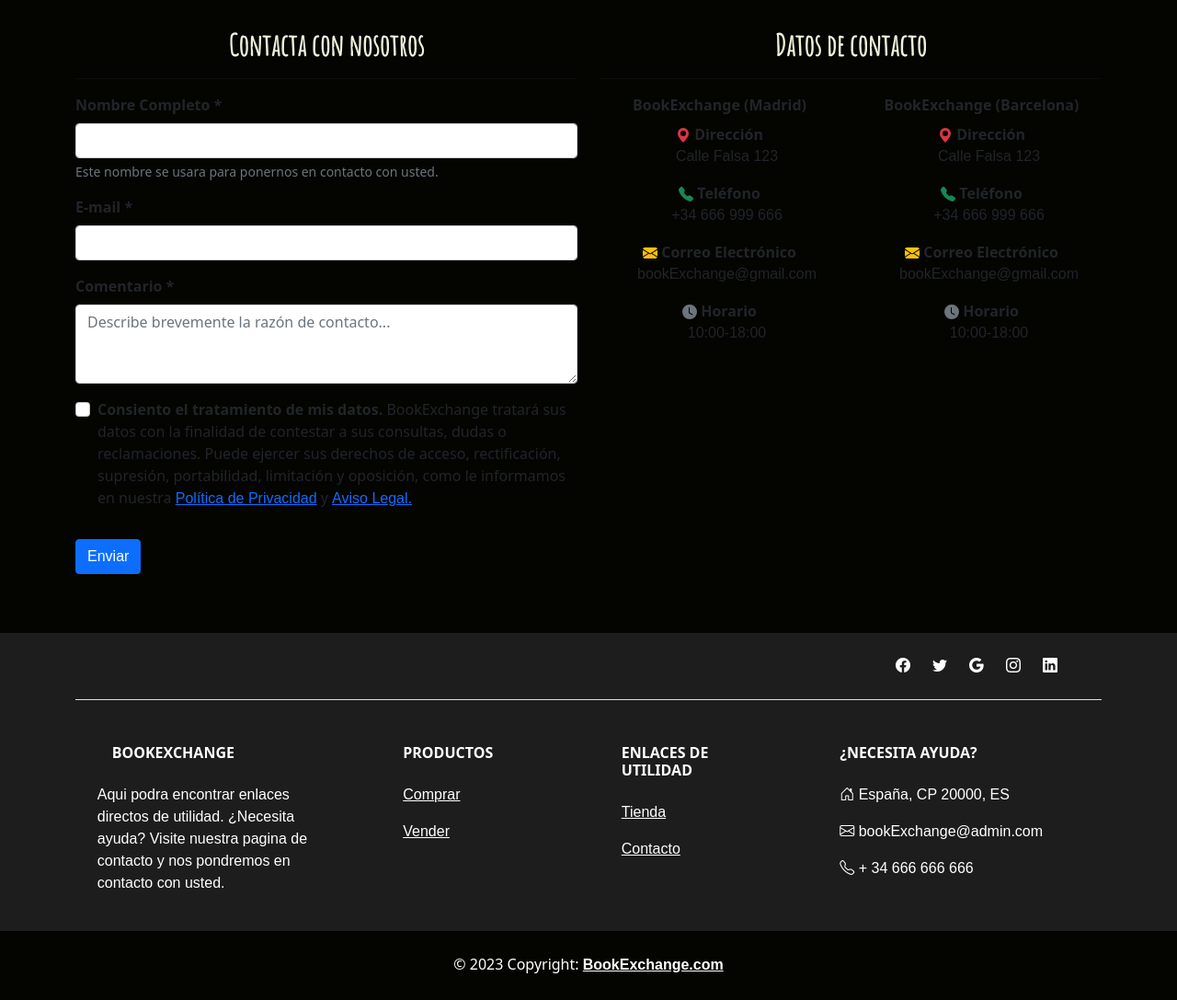
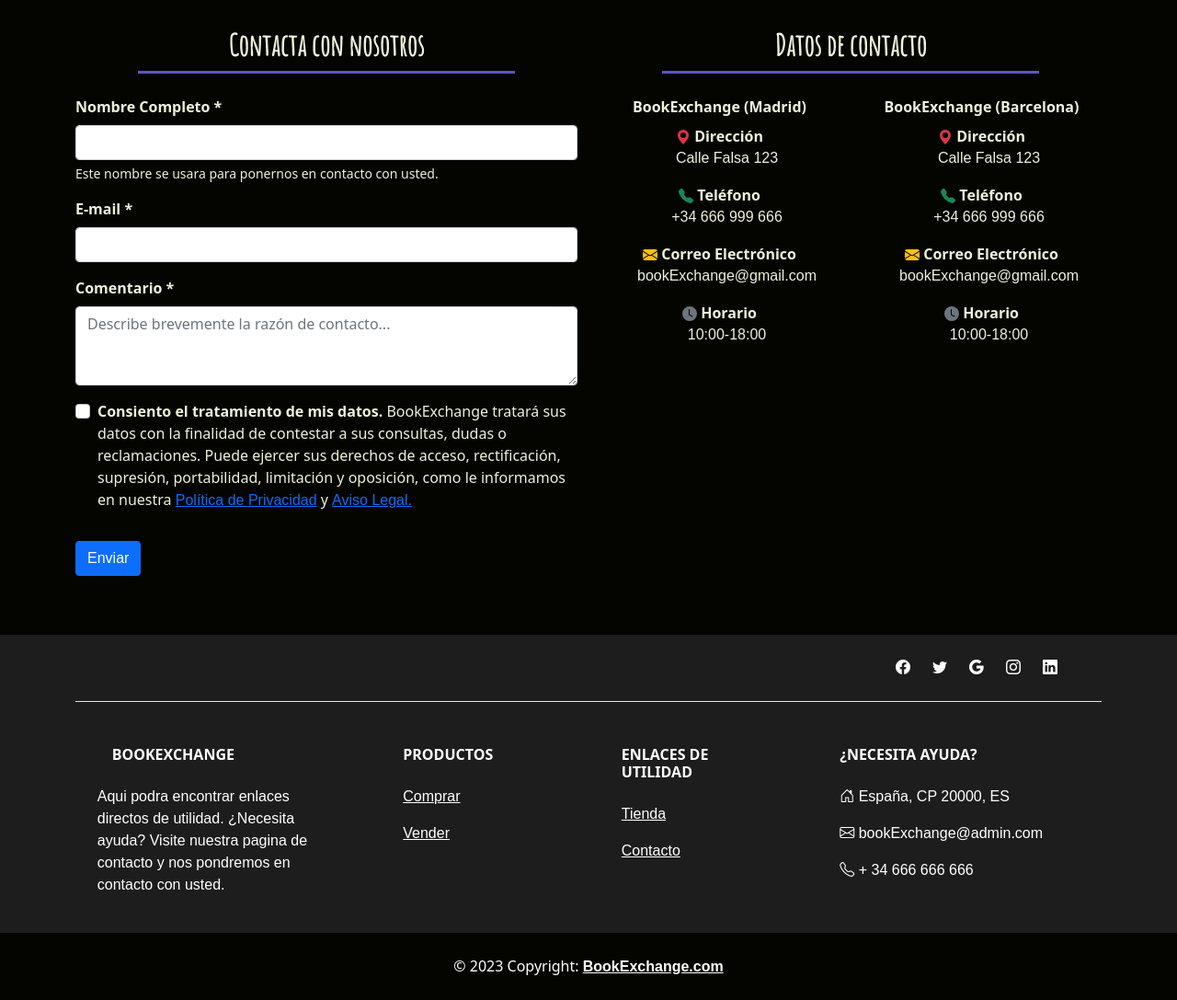
Before and after one commit to sergiofepinilla/BookExchangeProyect, a PHP site: page /contact/contact.php in a window 1280 px wide. Shown: the part 694-1781 px from the top of the page at 92% size. Before the commit the page ends 1752 px from the top, so only its background shows below. Run offline with PHP 8.4, Linux system fonts and the light colour scheme; some libraries are stand-ins or nearby versions.

Commit message:
Contact Update

```diff
--- a/contact/contact.php
+++ b/contact/contact.php
@@ -1,12 +1,12 @@
 <?php require_once "../header/header.php"; ?>
 <?php require_once "../navbar/navbar.php"; ?>
 <!--CONTACT INICIO-->
-<div class="container mt-3">
+<div class="container mt-3 ">
     <h2>¿Dónde nos encontramos?</h2>
     <hr>
 </div>
 <div class="container map-container mb-3 mb-lg-0">
-    <iframe class="w-100 mt-4 " src="https://www.google.com/maps/embed?pb=!1m18!1m12!1m3!1d3030.1277515822867!2d-4.014140323417795!3d40.58293544550607!2m3!1f0!2f0!3f0!3m2!1i1024!2i768!4f13.1!3m3!1m2!1s0xd4175ec9f68fe3d%3A0xcdea945e27ea5e5b!2sIES%20Infanta%20Elena!5e0!3m2!1ses!2ses!4v1681394605391!5m2!1ses!2ses" width="600" height="450" style="border:0;" allowfullscreen="" loading="lazy" referrerpolicy="no-referrer-when-downgrade"></iframe>
+    <iframe class="w-100 mt-4 custom-card-border-2" src="https://www.google.com/maps/embed?pb=!1m18!1m12!1m3!1d3030.1277515822867!2d-4.014140323417795!3d40.58293544550607!2m3!1f0!2f0!3f0!3m2!1i1024!2i768!4f13.1!3m3!1m2!1s0xd4175ec9f68fe3d%3A0xcdea945e27ea5e5b!2sIES%20Infanta%20Elena!5e0!3m2!1ses!2ses!4v1681394605391!5m2!1ses!2ses" width="600" height="450" style="border:0;" allowfullscreen="" loading="lazy" referrerpolicy="no-referrer-when-downgrade"></iframe>
 </div>
 <div class="container mb-5">
     <div class="row">
@@ -15,7 +15,7 @@
                 <div class="col-12 d-flex justify-content-center d-lg-block">
                     <h2 class="title mt-2 text-center">Contacta con nosotros</h2>
                 </div>
-                <hr>
+                <div class="custom-hr mb-4"></div>
                 <?php
                 if (isset($_SESSION["contactSuccess"])) { ?>
                     <div class=" alert alert-success alert-dismissible fade show" role="alert">
@@ -33,16 +33,16 @@
                     }
                 } ?>
                 <div class="mb-3 mt-2">
-                    <label for="nombreContacto" class="form-label">
+                    <label for="nombreContacto" class="form-label custom-text">
                         <strong>Nombre Completo *</strong>
                     </label>
                     <input type="text" maxlength="50" class="form-control" id="nombreContacto" aria-describedby="nombreContacto" name="contactName" required <?php if (isset($_SESSION["user"])) {
                         echo "value='" . $userName . "'";
                     } ?>>
-                    <div id="nombreContacto" class="form-text">Este nombre se usara para ponernos en contacto con usted.</div>
+                    <div id="nombreContacto" class="form-text custom-text">Este nombre se usara para ponernos en contacto con usted.</div>
                 </div>
                 <div class="mb-3">
-                    <label for="emailInput" class="form-label">
+                    <label for="emailInput" class="form-label custom-text">
                         <strong>E-mail *</strong>
                     </label>
                     <input type="email" maxlength="50" class="form-control" id="emailInput" name="contactEmail" required <?php if (isset($_SESSION["user"])) {
@@ -50,14 +50,14 @@
                     } ?>>
                 </div>
                 <div class="mb-3">
-                    <label for="exampleFormControlTextarea1" class="form-label">
+                    <label for="exampleFormControlTextarea1" class="form-label custom-text">
                         <strong>Comentario *</strong>
                     </label>
                     <textarea class="form-control" id="exampleFormControlTextarea1" rows="3" placeholder="Describe brevemente la razón de contacto..." name="contactText" required></textarea>
                 </div>
                 <div class="mb-3 form-check">
                     <input type="checkbox" class="form-check-input" id="exampleCheck1" required>
-                    <label class="form-check-label" for="exampleCheck1">
+                    <label class="form-check-label custom-text" for="exampleCheck1">
                         <strong>Consiento el tratamiento de mis datos.</strong> BookExchange tratará sus datos con la finalidad de contestar a sus consultas, dudas o reclamaciones. Puede ejercer sus derechos de acceso, rectificación, supresión, portabilidad, limitación y oposición, como le informamos en nuestra <a href="" class="text-primary">Política de Privacidad</a> y <a href="" class="text-primary">Aviso Legal.</a>
                     </label>
                 </div>
@@ -66,39 +66,39 @@
         </div>
         <div class="col-12 col-lg-6 mb-3 mt-3">
             <div class="col-12 d-flex justify-content-center d-lg-block">
-                <h2 class="title mt-2 text-center">Datos de contacto</h2>
+                <h2 class="title mt-2 text-center custom-text">Datos de contacto</h2>
             </div>
-            <hr>
+            <div class="custom-hr mb-4"></div>
             <!-- BookExchange Datos de contacto Superior-->
             <div class="row text-center">
                 <div class="col-6 ">
                     <div class="col-12 ">
-                        <label class="form-label ">
+                        <label class="form-label custom-text ">
                             <strong>BookExchange (Madrid)</strong>
                         </label>
-                        <div class="col 12">
+                        <div class="col 12 custom-text">
                             <svg xmlns="http://www.w3.org/2000/svg" width="16" height="16" fill="currentColor" class="bi bi-geo-alt-fill text-danger" viewBox="0 0 16 16">
                                 <path d="M8 16s6-5.686 6-10A6 6 0 0 0 2 6c0 4.314 6 10 6 10zm0-7a3 3 0 1 1 0-6 3 3 0 0 1 0 6z" />
                             </svg>
                             <strong>Dirección</strong>
                         </div>
-                        <p>&emsp;Calle Falsa 123</p>
+                        <p class="custom-text">&emsp;Calle Falsa 123</p>
                     </div>
-                    <div class="col-12">
+                    <div class="col-12 custom-text">
                         <svg xmlns="http://www.w3.org/2000/svg" width="16" height="16" fill="currentColor" class="bi bi-telephone-fill text-success" viewBox="0 0 16 16">
                             <path fill-rule="evenodd" d="M1.885.511a1.745 1.745 0 0 1 2.61.163L6.29 2.98c.329.423.445.974.315 1.494l-.547 2.19a.678.678 0 0 0 .178.643l2.457 2.457a.678.678 0 0 0 .644.178l2.189-.547a1.745 1.745 0 0 1 1.494.315l2.306 1.794c.829.645.905 1.87.163 2.611l-1.034 1.034c-.74.74-1.846 1.065-2.877.702a18.634 18.634 0 0 1-7.01-4.42 18.634 18.634 0 0 1-4.42-7.009c-.362-1.03-.037-2.137.703-2.877L1.885.511z" />
                         </svg>
                         <strong>Teléfono</strong>
                         <p>&emsp;+34 666 999 666</p>
                     </div>
-                    <div class="col-12">
+                    <div class="col-12 custom-text">
                         <svg xmlns="http://www.w3.org/2000/svg" width="16" height="16" fill="currentColor" class="bi bi-envelope-fill text-warning" viewBox="0 0 16 16">
                             <path d="M.05 3.555A2 2 0 0 1 2 2h12a2 2 0 0 1 1.95 1.555L8 8.414.05 3.555ZM0 4.697v7.104l5.803-3.558L0 4.697ZM6.761 8.83l-6.57 4.027A2 2 0 0 0 2 14h12a2 2 0 0 0 1.808-1.144l-6.57-4.027L8 9.586l-1.239-.757Zm3.436-.586L16 11.801V4.697l-5.803 3.546Z" />
                         </svg>
                         <strong>Correo Electrónico</strong>
                         <p>&emsp;bookExchange@gmail.com</p>
                     </div>
-                    <div class="col-12">
+                    <div class="col-12 custom-text">
                         <svg xmlns="http://www.w3.org/2000/svg" width="16" height="16" fill="currentColor" class="bi bi-clock-fill text-secondary" viewBox="0 0 16 16">
                             <path d="M16 8A8 8 0 1 1 0 8a8 8 0 0 1 16 0zM8 3.5a.5.5 0 0 0-1 0V9a.5.5 0 0 0 .252.434l3.5 2a.5.5 0 0 0 .496-.868L8 8.71V3.5z" />
                         </svg>
@@ -109,32 +109,32 @@
                 <!-- BookExchange Datos de contacto Inferior-->
                 <div class="col-6 ">
                     <div class="col-12">
-                        <label class="form-label">
+                        <label class="form-label custom-text">
                             <strong>BookExchange (Barcelona)</strong>
                         </label>
-                        <div class="col 12">
+                        <div class="col 12 custom-text">
                             <svg xmlns="http://www.w3.org/2000/svg" width="16" height="16" fill="currentColor" class="bi bi-geo-alt-fill text-danger" viewBox="0 0 16 16">
                                 <path d="M8 16s6-5.686 6-10A6 6 0 0 0 2 6c0 4.314 6 10 6 10zm0-7a3 3 0 1 1 0-6 3 3 0 0 1 0 6z" />
                             </svg>
                             <strong>Dirección</strong>
                         </div>
-                        <p>&emsp;Calle Falsa 123</p>
+                        <p class="custom-text">&emsp;Calle Falsa 123</p>
                     </div>
-                    <div class="col-12">
+                    <div class="col-12 custom-text">
                         <svg xmlns="http://www.w3.org/2000/svg" width="16" height="16" fill="currentColor" class="bi bi-telephone-fill text-success" viewBox="0 0 16 16">
                             <path fill-rule="evenodd" d="M1.885.511a1.745 1.745 0 0 1 2.61.163L6.29 2.98c.329.423.445.974.315 1.494l-.547 2.19a.678.678 0 0 0 .178.643l2.457 2.457a.678.678 0 0 0 .644.178l2.189-.547a1.745 1.745 0 0 1 1.494.315l2.306 1.794c.829.645.905 1.87.163 2.611l-1.034 1.034c-.74.74-1.846 1.065-2.877.702a18.634 18.634 0 0 1-7.01-4.42 18.634 18.634 0 0 1-4.42-7.009c-.362-1.03-.037-2.137.703-2.877L1.885.511z" />
                         </svg>
                         <strong>Teléfono</strong>
                         <p>&emsp;+34 666 999 666</p>
                     </div>
-                    <div class="col-12">
+                    <div class="col-12 custom-text">
                         <svg xmlns="http://www.w3.org/2000/svg" width="16" height="16" fill="currentColor" class="bi bi-envelope-fill text-warning" viewBox="0 0 16 16">
                             <path d="M.05 3.555A2 2 0 0 1 2 2h12a2 2 0 0 1 1.95 1.555L8 8.414.05 3.555ZM0 4.697v7.104l5.803-3.558L0 4.697ZM6.761 8.83l-6.57 4.027A2 2 0 0 0 2 14h12a2 2 0 0 0 1.808-1.144l-6.57-4.027L8 9.586l-1.239-.757Zm3.436-.586L16 11.801V4.697l-5.803 3.546Z" />
                         </svg>
                         <strong>Correo Electrónico</strong>
                         <p>&emsp;bookExchange@gmail.com</p>
                     </div>
-                    <div class="col-12">
+                    <div class="col-12 custom-text">
                         <svg xmlns="http://www.w3.org/2000/svg" width="16" height="16" fill="currentColor" class="bi bi-clock-fill text-secondary" viewBox="0 0 16 16">
                             <path d="M16 8A8 8 0 1 1 0 8a8 8 0 0 1 16 0zM8 3.5a.5.5 0 0 0-1 0V9a.5.5 0 0 0 .252.434l3.5 2a.5.5 0 0 0 .496-.868L8 8.71V3.5z" />
                         </svg>
--- a/product/product.php
+++ b/product/product.php
@@ -55,7 +55,7 @@
             <!-- Modal -->
             <div class="modal fade" id="comprarModal" tabindex="-1" aria-labelledby="comprarModalLabel" aria-hidden="true">
                 <div class="modal-dialog">
-                    <div class="modal-content">
+                    <div class="modal-content dark-theme custom-text custom-card-border-2">
                         <div class="modal-header">
                             <h5 class="modal-title" id="comprarModalLabel">Completar la Compra</h5>
                             <button type="button" class="btn-close" data-bs-dismiss="modal" aria-label="Close"></button>
@@ -168,12 +168,12 @@
                                         </div>
                                     </div>
                                     <hr class="my-4">
-                                    <button class="w-100 btn btn-primary btn-lg" type="submit" id="buyBtn">Completar el pago</button>
+                                    <button class="w-100 btn primary-btn btn-lg  border border-white " type="submit" id="buyBtn">Completar el pago</button>
                                 </form>
                             </div>
                         </div>
                         <div class="modal-footer">
-                            <button type="button" class="btn btn-secondary" data-bs-dismiss="modal">Cerrar</button>
+                            <button type="button" class="btn inf-nav custom-text" data-bs-dismiss="modal">Cerrar</button>
                         </div>
                     </div>
                 </div>
```
